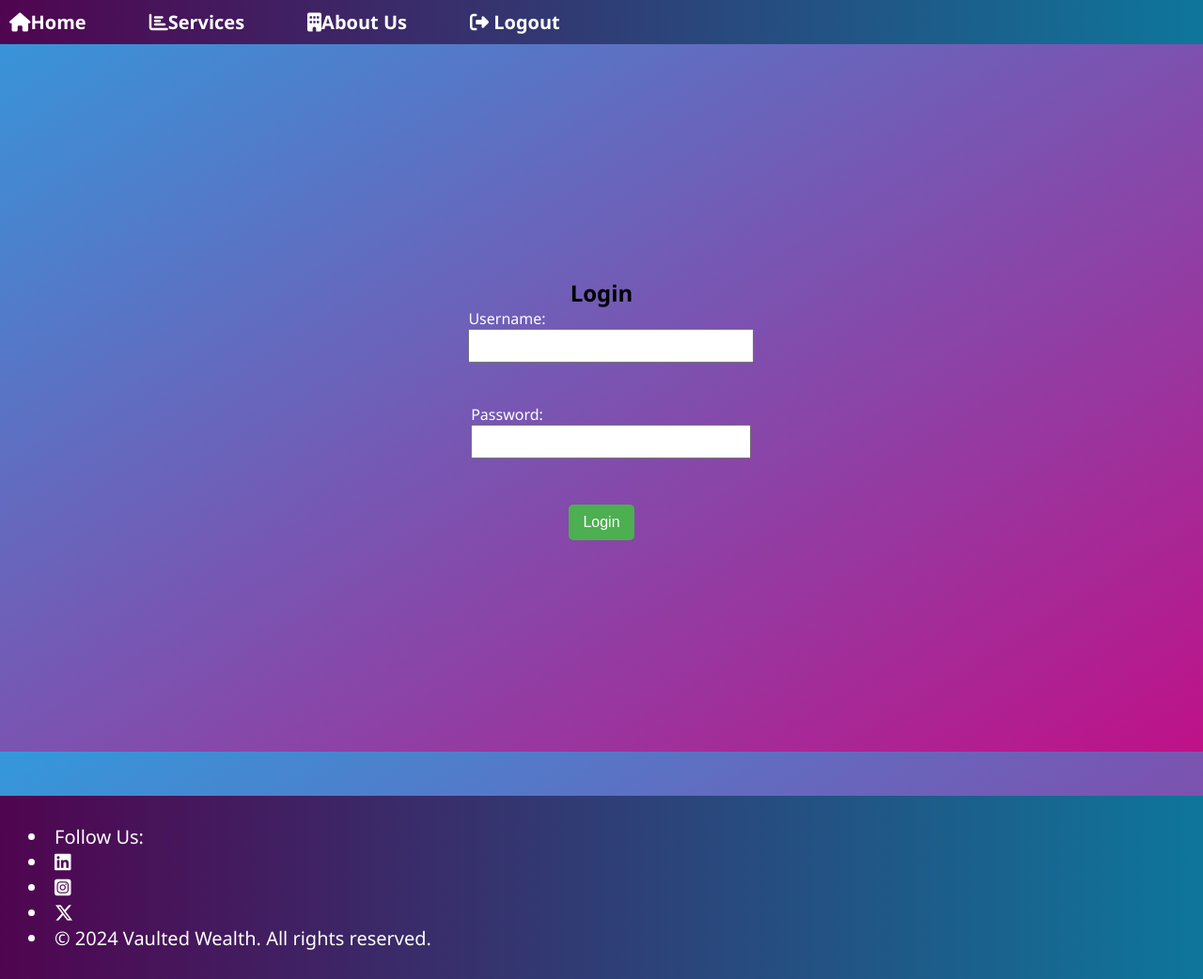
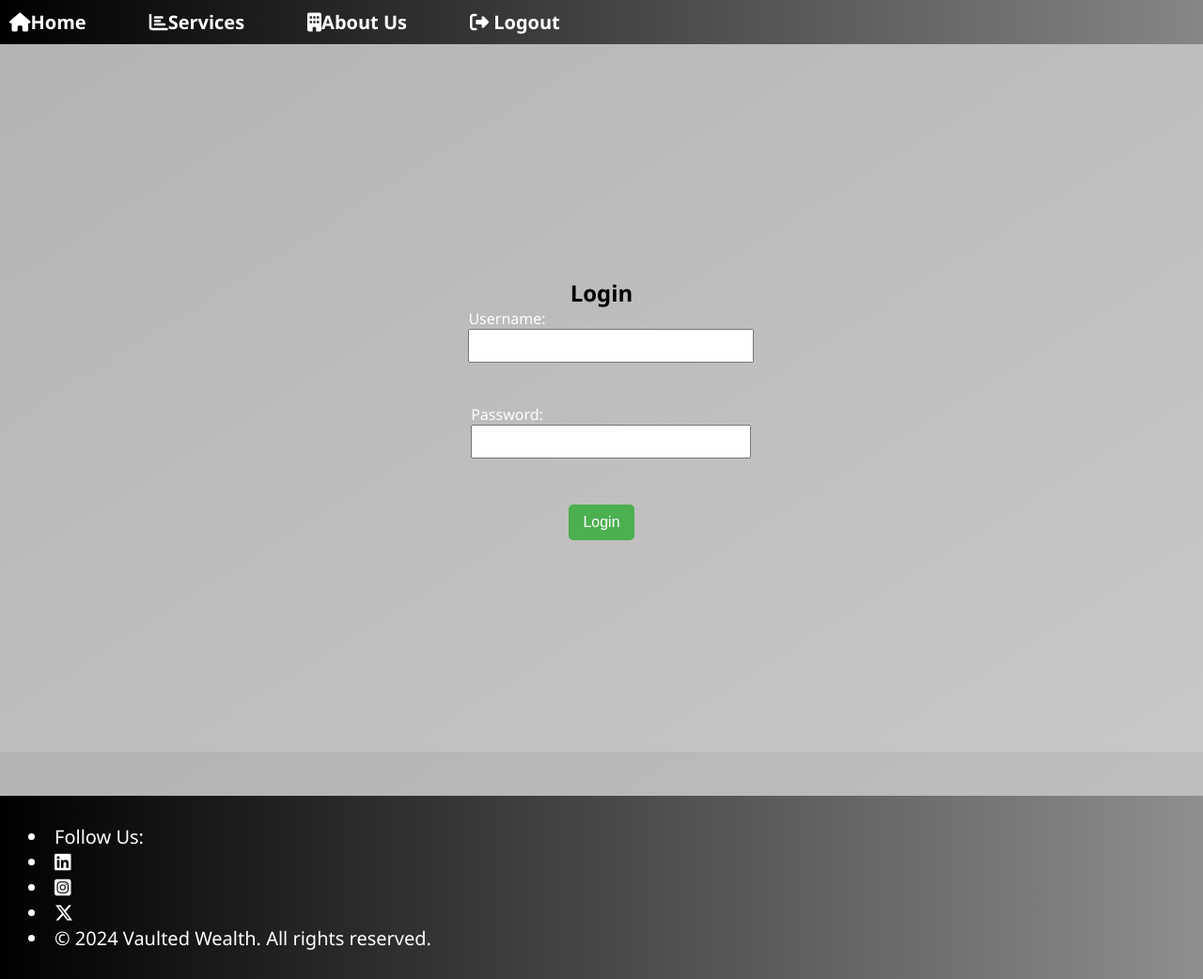
Before and after one commit to MaxLubale/vaulted_wealth_frontend, a React (Create React App) app: page /login in a window 1280 px wide. Shown: the whole page at 94% size. Built offline with nearby package versions, Linux system fonts and the light colour scheme.

Commit message:
design update

```diff
--- a/src/App.css
+++ b/src/App.css
@@ -17,7 +17,7 @@ body {
   margin: 0;
   padding: 0;
   font-family: 'Segoe UI', Tahoma, Verdana, sans-serif;
-  background: linear-gradient(to bottom right, #3498db, #bf1188);
+  background: linear-gradient(to bottom right, #b4b2b2, #c9c8c8);
   color: #fff;
   height: 100vh;
   display: flex;
--- a/src/components/Footer.css
+++ b/src/components/Footer.css
@@ -1,5 +1,5 @@
 .footer {
-    background: linear-gradient(to right, #500550, #0e769b);
+    background: linear-gradient(to right, #000000, #8e8f90);
     padding: 30px;
     color: white;
   }
--- a/src/components/HomePage.css
+++ b/src/components/HomePage.css
@@ -19,7 +19,7 @@
   }
 
   .button-container {
-    display: flex;
+    /* display: flex; */
     justify-content: space-between;
     margin-top: 20px; /* Add some margin to separate from the previous content */
   }
--- a/src/components/HomePage.js
+++ b/src/components/HomePage.js
@@ -11,7 +11,7 @@ const HomePage = () => {
   return (
     <>
 
-    <div className="container">
+    <div >
 
 
       <h1>Welcome to Vaulted Wealth</h1>
@@ -72,7 +72,7 @@ const HomePage = () => {
       {/* Container for displaying an image */}
       <div style={{ display: 'flex', justifyContent: 'center', alignItems: 'center', margin: '20px' }}>
        <img
-      src="https://images.pexels.com/photos/12920751/pexels-photo-12920751.jpeg?auto=compress&cs=tinysrgb&w=800"   alt="pic"
+      src="https://images.pexels.com/photos/128867/coins-currency-investment-insurance-128867.jpeg?auto=compress&cs=tinysrgb&w=800"   alt="pic"
        style={{ maxWidth: '100%', height: 'auto', borderRadius: '10px' }}
       />
       </div>
--- a/src/components/Navbar.css
+++ b/src/components/Navbar.css
@@ -1,7 +1,7 @@
 /* Navbar.css */
 
 .navbar {
-  background: linear-gradient(to right, #500550, #0e769b);
+  background: linear-gradient(to right, #000000, #878686);
   padding: 10px;
   color: white;
 }
--- a/src/components/login.js
+++ b/src/components/login.js
@@ -26,21 +26,12 @@ const LoginForm = () => {
       });
 
       if (userResponse.ok) {
-        const responseText = await userResponse.text();
+        const userData = await userResponse.json();
+        console.log('User data:', userData);
 
-        // Check if the responseText is not empty before attempting to parse JSON
-        const userData = responseText ? JSON.parse(responseText) : null;
-
-        if (userData) {
-          console.log('User data:', userData);
-
-          // Update the user data state and navigate to the user dashboard
-          setUserData(userData.user);
-          navigate(`/dashboard/${userId}`);
-        } else {
-          console.error('Invalid or empty JSON response');
-          setErrorMessage('Error fetching user data.');
-        }
+        // Update the user data state and navigate to the user dashboard
+        setUserData(userData.user);
+        navigate(`/dashboard/${userId}`);
       } else {
         console.error('Error fetching user data:', userResponse.statusText);
 
@@ -74,8 +65,7 @@ const LoginForm = () => {
       });
 
       if (!response.ok) {
-        const errorData = await response.json();
-        throw new Error(`Login failed: ${errorData.error}`);
+        throw new Error(`Login failed with status: ${response.status}`);
       }
 
       const data = await response.json();
@@ -92,7 +82,7 @@ const LoginForm = () => {
       if (error instanceof SyntaxError && error.message === 'Unexpected end of JSON input') {
         setErrorMessage('Unexpected end of JSON input. Please check your server response.');
       } else {
-        setErrorMessage(error.message || 'Something went wrong. Please try again.');
+        setErrorMessage('Something went wrong. Please try again.');
       }
     } finally {
       setLoading(false);
```
